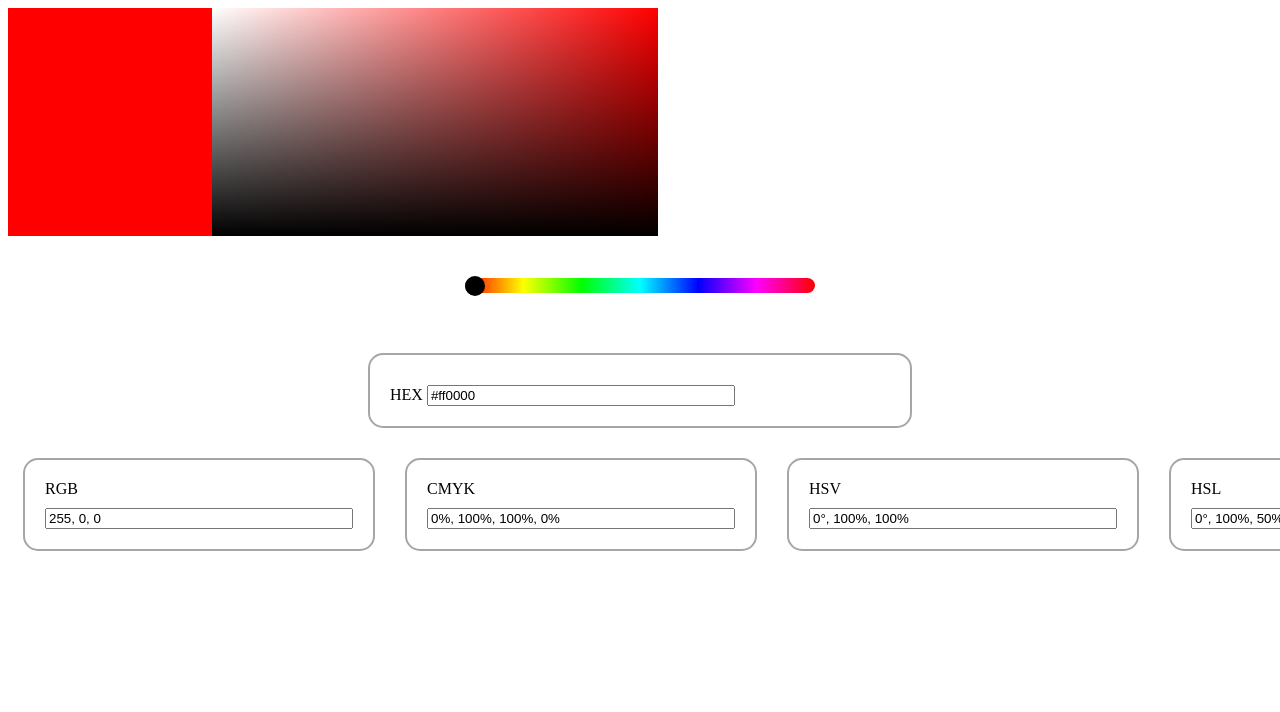
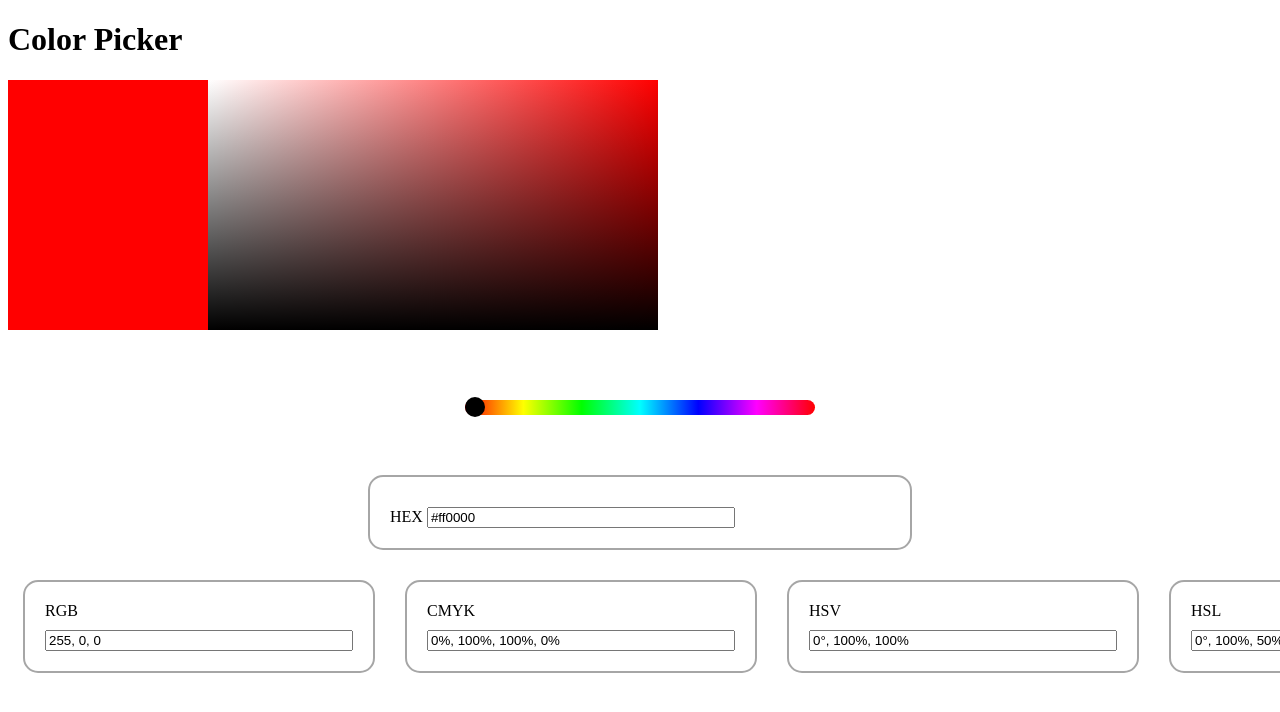
Before and after one commit to VarshiniAdurti28/ColorQuest, a SvelteKit app: page / in a window 1280 px wide. Shown: the top 712 px of the page. Built offline with nearby package versions, Linux system fonts and the light colour scheme.

Commit message:
Drag option enabled on GradSelector, Bounding Client error resolved

```diff
--- a/src/routes/+page.svelte
+++ b/src/routes/+page.svelte
@@ -7,9 +7,18 @@
   let box, sat, val ;
 
   let deg= 0;
+  let isDragging = 0;
 
   let rgbCol = '', cmykCol='', hslCol='', hsvCol='', hexCol='';
 
+
+  function Enable(){
+    isDragging = 1;
+  }
+
+  function Disable(){
+    isDragging = 0;
+  }
 
 
   function handleDeg(e){
@@ -22,7 +31,8 @@
 
 
   function getCoordinates(e){
-    //X axis gives ssaturation and Y axis gives value in HSV
+    if(!isDragging)return ;
+    //X axis gives saturation and Y axis gives value in HSV
     const rect= box.getBoundingClientRect();
     const x = e.clientX - rect.left;
     const y = e.clientY - rect.top ;
@@ -58,15 +68,18 @@
   function handleHsl(e) {
     const hslValues = e.target.value.split(',').map(v => parseFloat(v.trim()));
     selectedCol = chroma.hsl(hslValues[0], hslValues[1] / 100, hslValues[2] / 100).hex();
+    deg = hslValues[0];
   }
 
   function handleHsv(e) {
     const hsvValues = e.target.value.split(',').map(v => parseFloat(v.trim()));
     selectedCol = chroma.hsv(hsvValues[0], hsvValues[1] / 100, hsvValues[2] / 100).hex();
+    deg = hsvValues[0];
   }
 
 
   $: {
+
 
 
   hexCol= selectedCol;
@@ -81,7 +94,6 @@
 
   // HSV (Black led to NaN value for H: hence that has been taken careof)
   let hsvColor = chroma(selectedCol).hsv();
-
   hsvCol = `${Math.round(isNaN(hsvColor[0]) ? 0 : deg)}°, ${Math.round(hsvColor[1] * 100)}%, ${Math.round(hsvColor[2] * 100)}%`;
 
 
@@ -93,6 +105,7 @@
 
   }
 
+
 </script>
 
 
@@ -103,6 +116,7 @@
 </style>
 
 <div class= "colorPicker">
+  <h1>Color Picker</h1>
   <div class= "colors">
     <!-- A div to display what color we have chosen! -->
     <div class= "dispColor" style= "--pick-color: {selectedCol}">
@@ -110,7 +124,12 @@
     </div>
 
     <!-- Saturation/value picker -->
-    <canvas class= "GradSelector" style= "--grad-color: {deg}" bind:this={box} on:mouseup= {getCoordinates}>
+    <!-- Adding width height attributes describes the internal size of the canvas,
+     When not specified box.width, box.height takes up the default width height of the canvas,
+     and not the ones specified in css -->
+
+     <!-- Handling drag selector using mousedown, mouseup, mousemove options -->
+    <canvas class= "GradSelector" width= 450px height= 250px style= "--grad-color: {deg}" bind:this={box} on:mousedown = {Enable} on:mousemove= {getCoordinates} on:mouseup= {Disable}>
 
     </canvas>
   </div>
--- a/src/routes/style.css
+++ b/src/routes/style.css
@@ -1,15 +1,16 @@
 .colors{
   display: flex;
   flex-direction: row;
-  margin-bottom: 100px;
-  height: 150px;
+  margin-bottom: 50px;
+  height: 250px;
+
 }
 
 .dispColor{
   /* used css variable to link the selected Color */
   background-color: var(--pick-color);
-  width: 204px;
-  height: 228px;
+  width: 200px;
+  height: 250px;
 
 }
 
@@ -86,8 +87,7 @@ height: 20px;
 
 
 .GradSelector{
-  width: 446.4px;
-  height: 228px;
+
 
 
   background: linear-gradient(to top, black, transparent),
```
